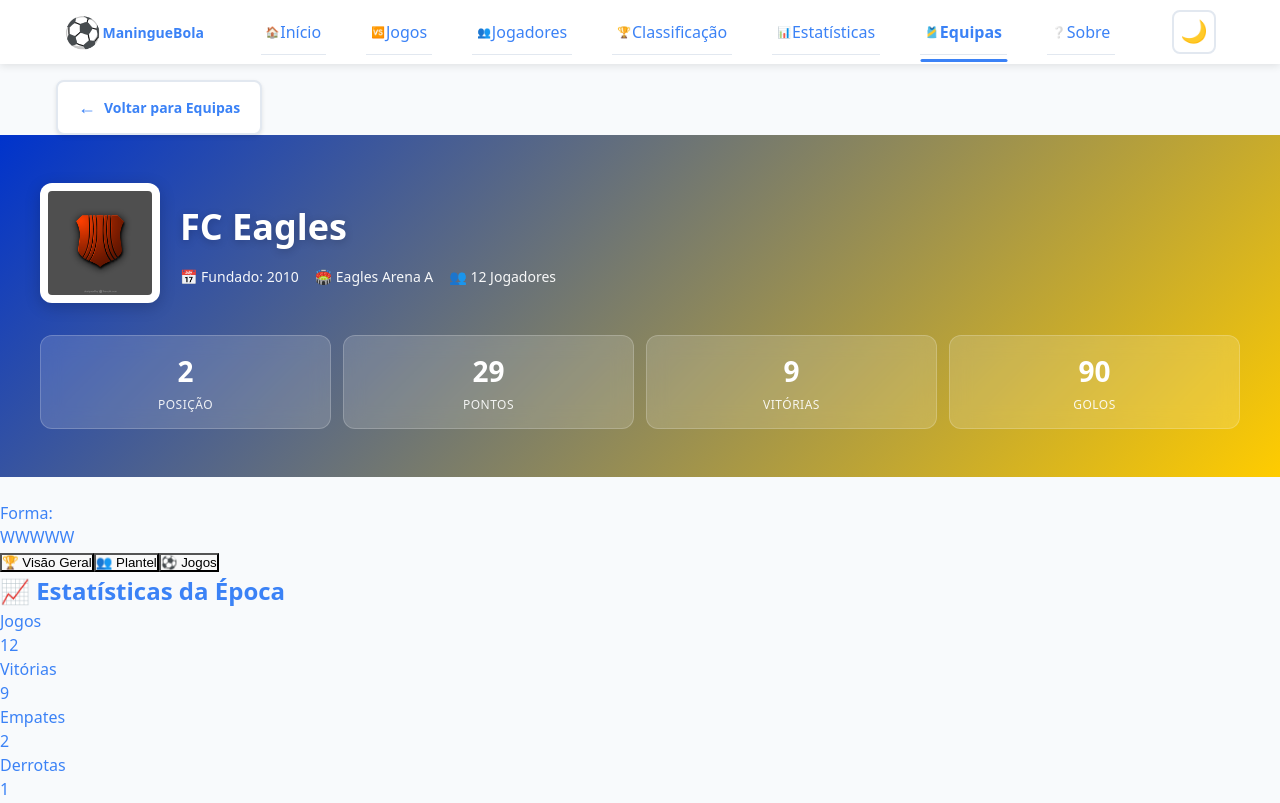
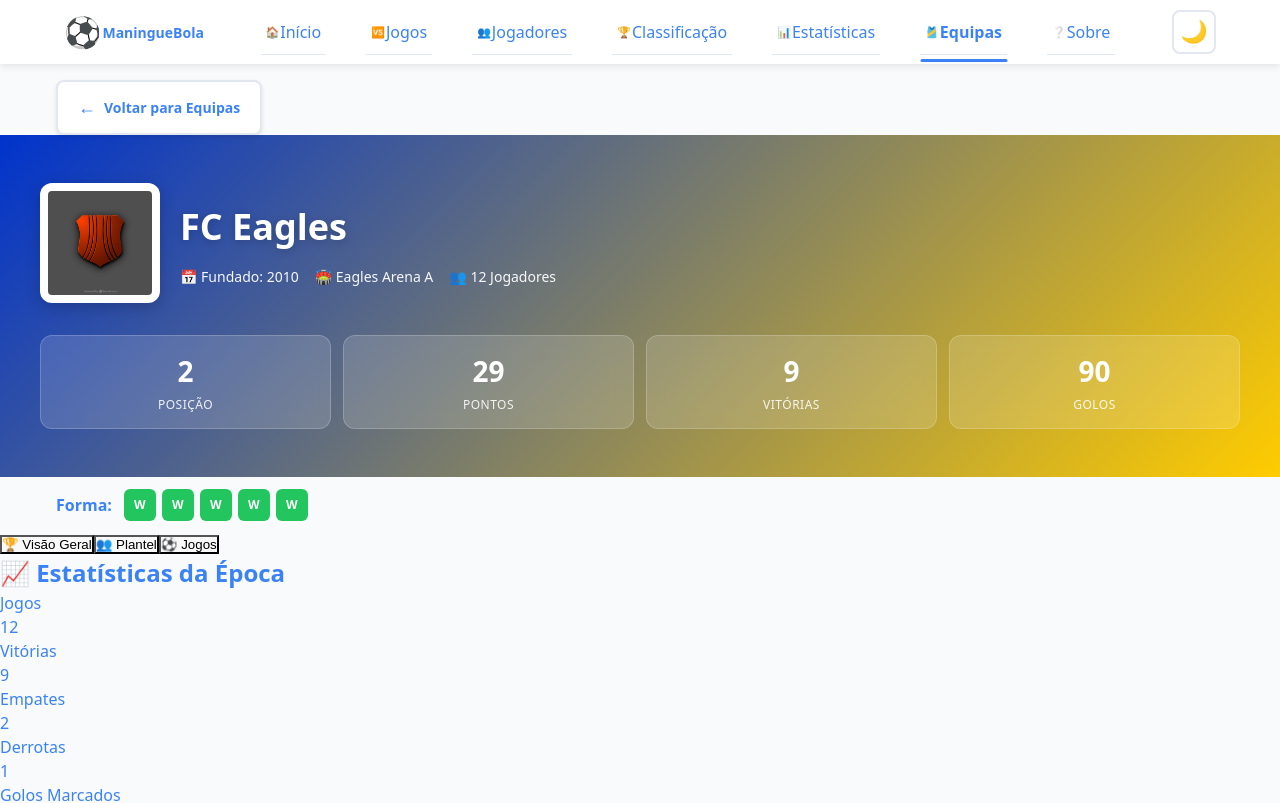
Before and after one commit to Raimundroid/maninguebola, a React (Vite) app: page /equipas/eagles in a window 1280 px wide. Shown: the top 803 px of the page. Built offline with nearby package versions, Linux system fonts and the light colour scheme.

Commit message:
TeamDetailPage.css: form section done

```diff
--- a/src/components/TeamDetailPage/TeamDetailPage.css
+++ b/src/components/TeamDetailPage/TeamDetailPage.css
@@ -742,13 +742,13 @@
   letter-spacing: 0.5px; /* Slightly wider letter spacing */
 }
 
-/* ----------------------------------------------------------------------------
+/*
    TEAM FORM BADGES (W/D/L indicators)
-   ----------------------------------------------------------------------------
+*/
 
 .team-form {
   max-width: var(--page-max-width);
-  margin: -12px auto 10px; /* Negative top margin pulls it up
+  margin: -12px auto 10px; /* Negative top margin pulls it up */
   padding: 0 16px;
   display: flex;
   align-items: center;
@@ -768,30 +768,33 @@
 /*
   Individual form badge (W/D/L)
   Square shape with centered text
+*/
 
 .form-badge {
   width: 32px;
   height: 32px;
   border-radius: 6px;
   display: flex;
-  align-items: center; /* Centers vertically
-  justify-content: center; /* Centers horizontally
+  align-items: center; /* Centers vertically */
+  justify-content: center; /* Centers horizontally */
   font-weight: 700;
   font-size: 12px;
   color: white;
+
+  background-color: black;
 }
 
-/* Color modifiers using BEM naming (block--modifier)
+/* Color modifiers using BEM naming (block--modifier) */
 .form-badge--w {
-  background: #22c55e; /* Green for win
+  background: #22c55e; /* Green for win */
 }
 
 .form-badge--d {
-  background: #94a3b8; /* Gray for draw
+  background: #94a3b8; /* Gray for draw */
 }
 
 .form-badge--l {
-  background: #ef4444; /* Red for loss
+  background: #ef4444; /* Red for loss */
 }
 
 /* ----------------------------------------------------------------------------
```
